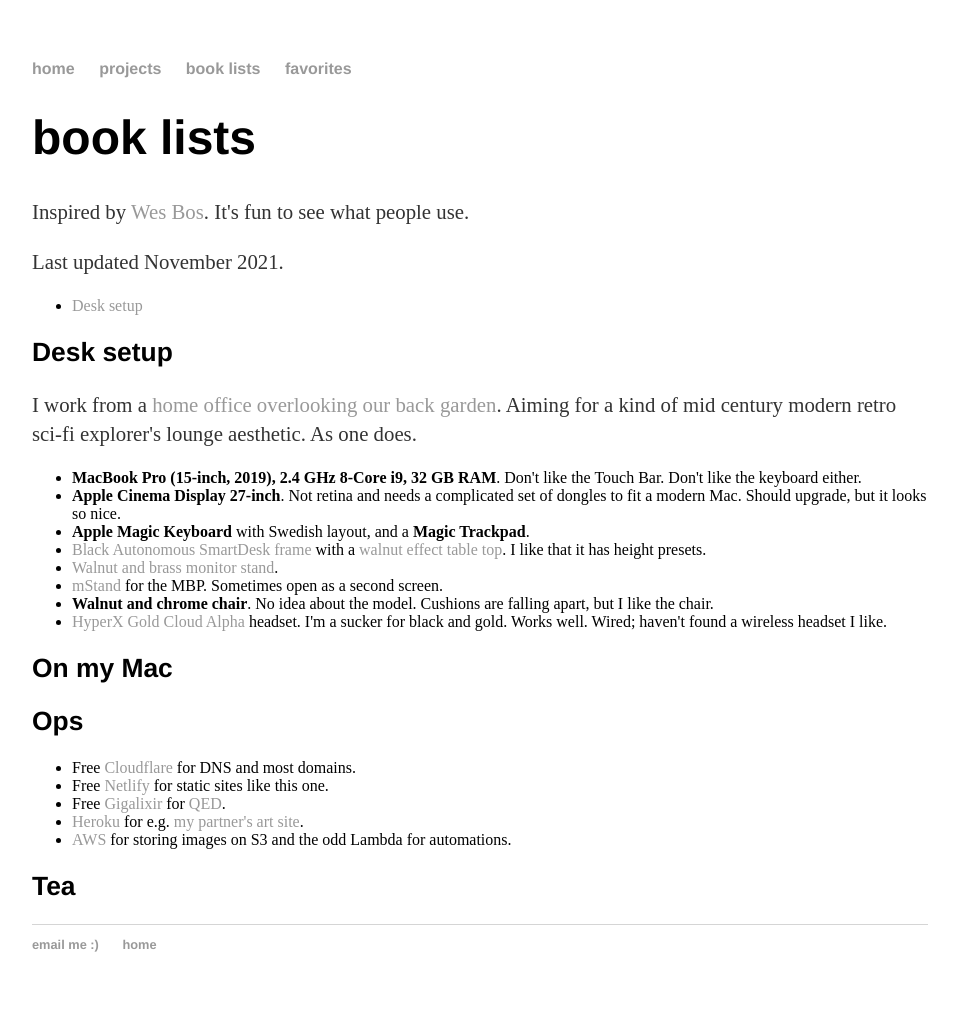
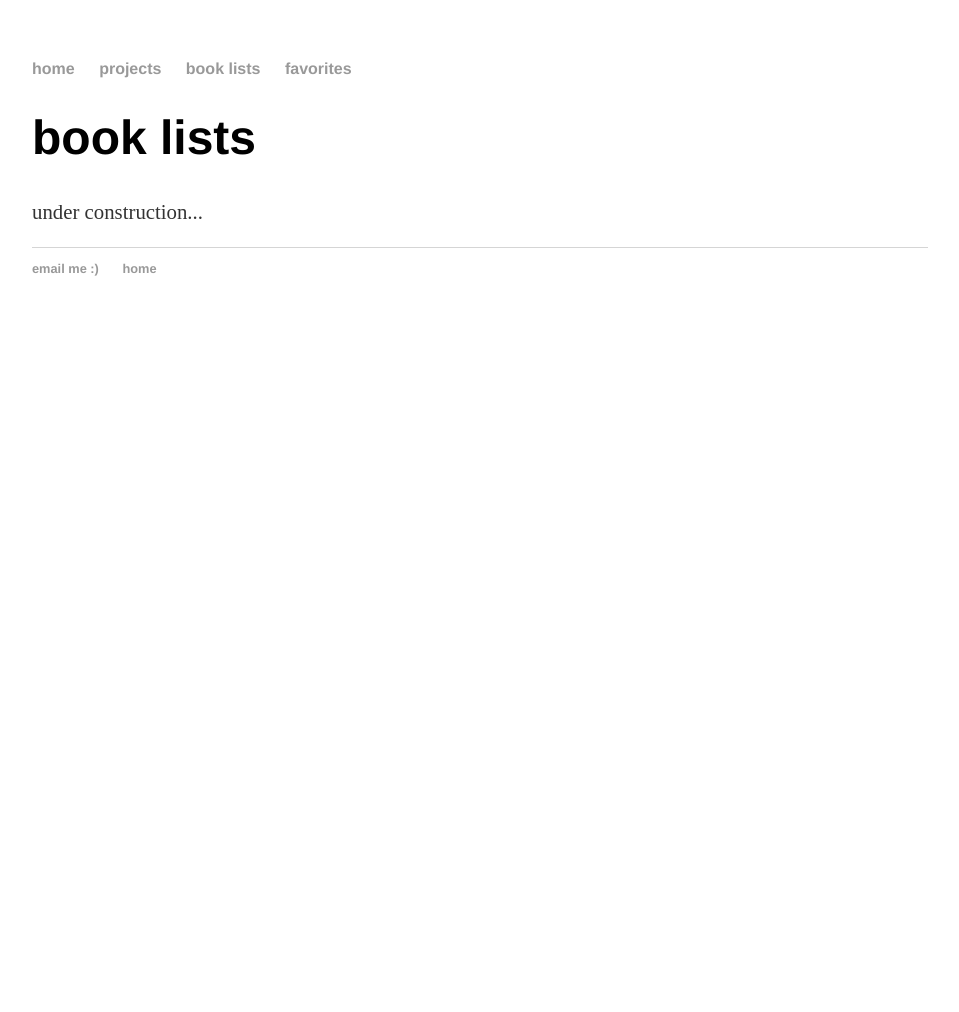
Before and after one commit to drod-chavez/drod-chavez.github.io, a Jekyll site: the page built from booklists.html, in a window 1280 px wide. Shown: the whole page, without its empty margins (160-1119 px from the left). Built offline with Jekyll 4.4.1, drawn with Linux system fonts in a browser that asks for light colours; after the commit the page ends 900 px from its top, so only the background shows below that.

Commit message:
Update booklists.html

```diff
--- a/booklists.html
+++ b/booklists.html
@@ -10,44 +10,6 @@
           book lists
         </h1>
 
-        <p>Inspired by <a href="https://wesbos.com/uses">Wes Bos</a>. It's fun to see what people use.</p>
-
-        <p class="secondary-content">Last updated November 2021.</p>
-
-          <ul class="elsewhere">
-            <li class="elsewhere__item" class="elsewhere__item"><a href="#desk">Desk setup</a></li>
-          </ul>
-
-        <div class="long-content">
-
-          <h2 id="desk">Desk setup</h2>
-
-          <p>I work from a <a href="https://www.instagram.com/p/BayuxqxFEiS/">home office overlooking our back garden</a>. Aiming for a kind of mid century modern retro sci-fi explorer's lounge aesthetic. As one does.</p>
-
-          <ul>
-            <li><b>MacBook Pro (15-inch, 2019), 2.4 GHz 8-Core i9, 32 GB RAM</b>. Don't like the Touch Bar. Don't like the keyboard either.</li>
-            <li><b>Apple Cinema Display 27-inch</b>. Not retina and needs a complicated set of dongles to fit a modern Mac. Should upgrade, but it looks so nice.</li>
-            <li><b>Apple Magic Keyboard</b> with Swedish layout, and a <b>Magic Trackpad</b>.</li>
-            <li><a href="https://www.autonomous.ai/standing-desks/diy-smart-desk-kit?option16=37&option17=1881">Black Autonomous SmartDesk frame</a> with a <a href="https://www.onlinereality.co.uk/prod/13424/nextday-laminated-mdf-table-tops">walnut effect table top</a>. I like that it has height presets.</li>
-            <li><a href="https://www.etsy.com/uk/listing/794506621/beech-wood-monitor-stand-laptop-stand?ref=yr_purchases&variation0=1386049109">Walnut and brass monitor stand</a>.</li>
-            <li><a href="https://www.raindesigninc.com/mstand.html">mStand</a> for the MBP. Sometimes open as a second screen.</li>
-            <li><b>Walnut and chrome chair</b>. No idea about the model. Cushions are falling apart, but I like the chair.</li>
-            <li><a href="https://www.hyperxgaming.com/unitedkingdom/en/landing/cloud-alpha-gold">HyperX Gold Cloud Alpha</a> headset. I'm a sucker for black and gold. Works well. Wired; haven't found a wireless headset I like.</li>
-          </ul>
-
-          <h2 id="mac">On my Mac</h2>
-
-
-          <h2 id="ops">Ops</h2>
-
-          <ul>
-            <li>Free <a href="https://www.cloudflare.com/">Cloudflare</a> for DNS and most domains.</li>
-            <li>Free <a href="https://www.netlify.com/">Netlify</a> for static sites like this one.</li>
-            <li>Free <a href="https://gigalixir.com/">Gigalixir</a> for <a href="https://qed.nyh.name">QED</a>.</li>
-            <li><a href="https://heroku.com/">Heroku</a> for e.g. <a href="https://johannaost.com">my partner's art site</a>.</li>
-            <li><a href="https://aws.amazon.com/">AWS</a> for storing images on S3 and the odd Lambda for automations.</li>
-          </ul>
-
-          <h2 id="tea">Tea</h2>
+        <p> under construction... </p>
 
     </div>
```
